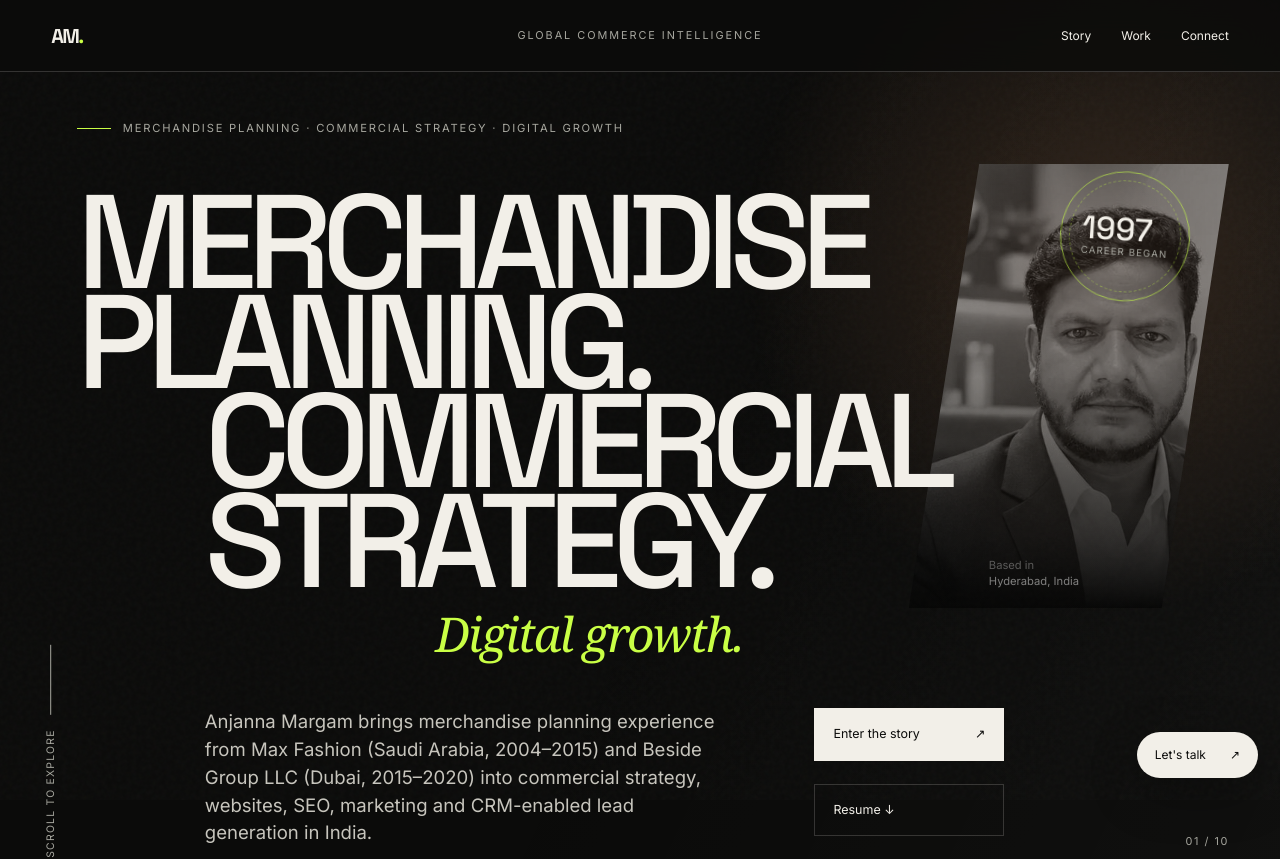
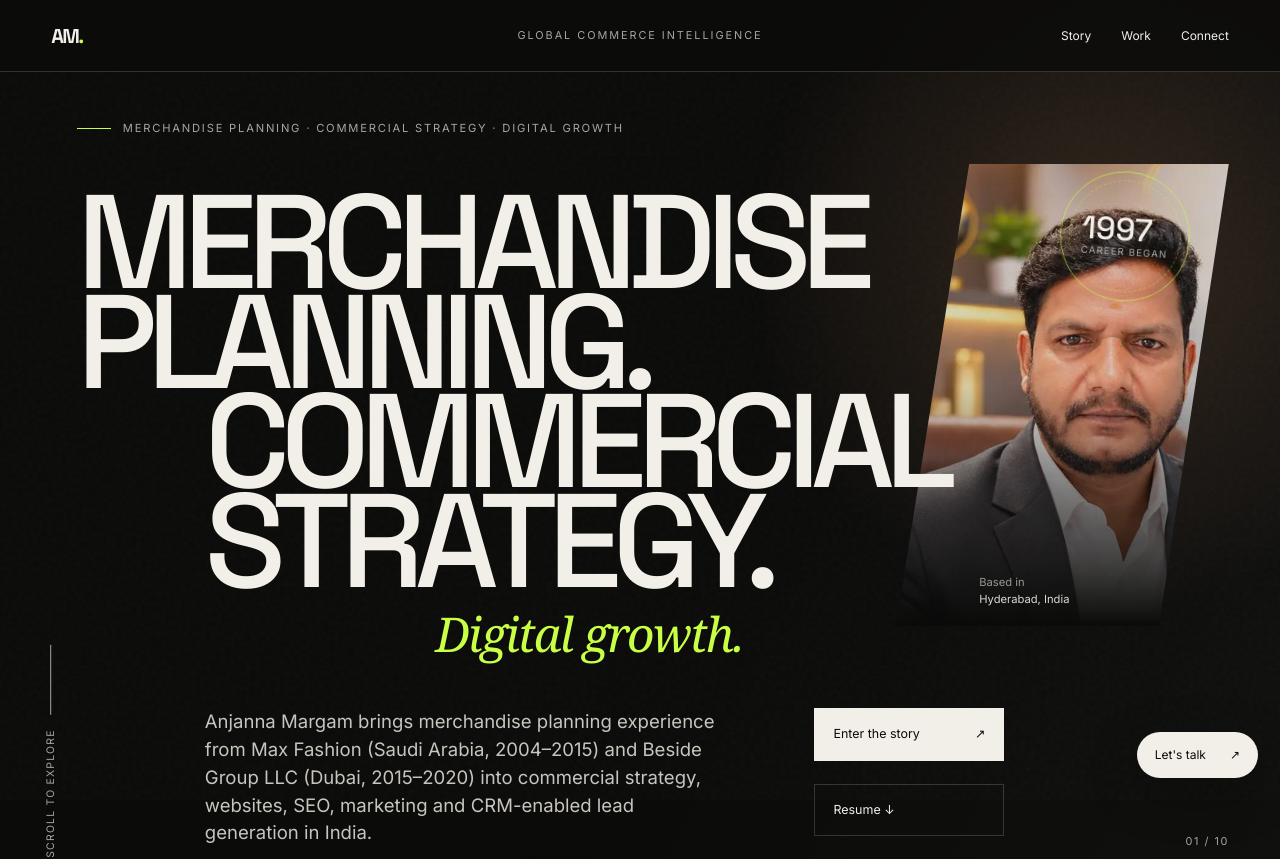
Before and after one commit to anjannajaivibe-bot/anjannaportfolio-next, a Next.js app: page / in a window 1280 px wide. Shown: the top 859 px of the page. Built offline with nearby package versions, Linux system fonts and the light colour scheme.

Commit message:
Use text-free user-supplied portrait in src/app/globals.css

```diff
--- a/src/app/globals.css
+++ b/src/app/globals.css
@@ -29,7 +29,7 @@ h1 em { display:block; margin:3vh 0 0 28vw; color:var(--acid); font-family:Georg
 .action { display:inline-flex; justify-content:space-between; align-items:center; min-width:190px; padding:16px 18px; border:1px solid var(--line); font-size:.78rem; }
 .action-light { color:var(--ink); background:var(--paper); }
 .action-line:hover { border-color:var(--acid); color:var(--acid); }
-.portrait-slice { position:absolute; z-index:1; top:18%; right:4vw; width:min(25vw,330px); aspect-ratio:.72; overflow:hidden; opacity:.48; filter:grayscale(1) contrast(1.08); clip-path:polygon(22% 0,100% 0,79% 100%,0 100%); }
+.portrait-slice { position:absolute; z-index:1; top:18%; right:4vw; width:min(26vw,350px); aspect-ratio:.72; overflow:hidden; opacity:.90; filter:none; clip-path:polygon(22% 0,100% 0,79% 100%,0 100%); }
 .portrait-slice::after { position:absolute; inset:0; content:""; background:linear-gradient(to bottom,transparent 48%,var(--ink)); }
 .portrait-slice img { object-fit:cover; object-position:50% 20%; }
 .portrait-slice p { position:absolute; z-index:2; bottom:18px; left:25%; font-size:.7rem; }
```
